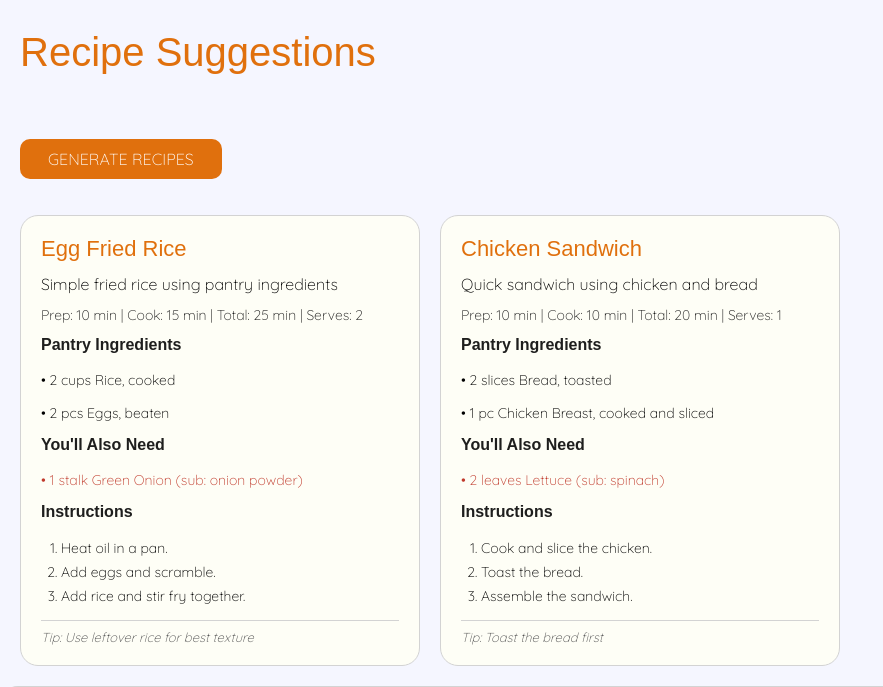
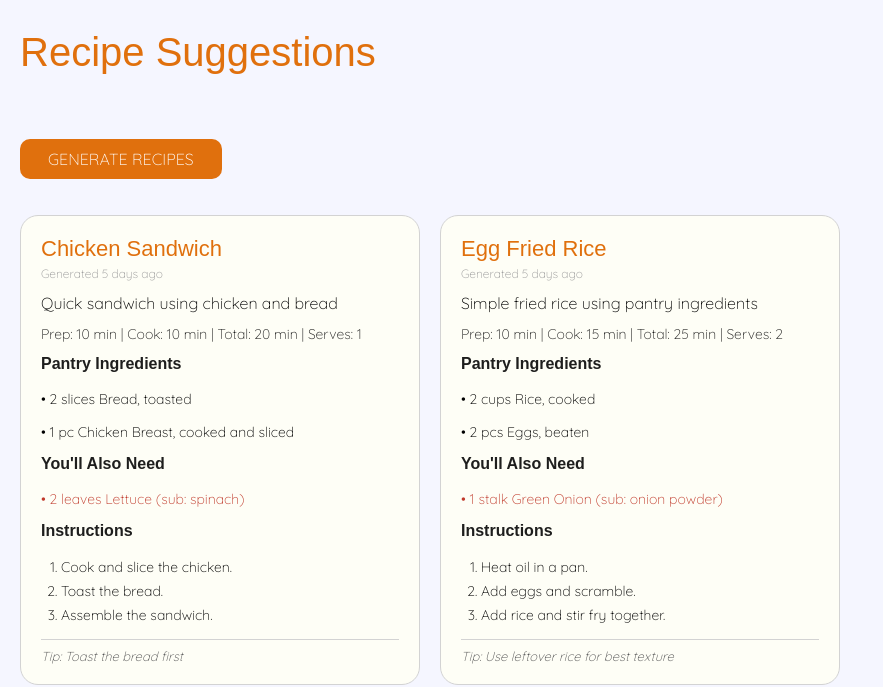
Before and after one commit to snowfluk3/ACIT-2911, a Flask app: page /dashboard in a window 1280 px wide. Shown: the part 860-1547 px from the top of the page, without its empty margins (0-883 px from the left). Run offline with Flask 3, Linux system fonts and the light colour scheme; a user stored in the database is signed in; data comes from the database, SQL or seed files in the repository; some web fonts are replaced.

Commit message:
Shows all recipes in DB

```diff
--- a/app/routes/recipes.py
+++ b/app/routes/recipes.py
@@ -1,4 +1,5 @@
 import threading
+from datetime import date
 from flask import Blueprint, jsonify, render_template, request
 from ..models.model import Recipe, RecipeIngredient, RecipeInstruction, RecipeMissingIngredient, Ingredient
 from ..extensions.recipe import generate_recipes
@@ -67,10 +68,24 @@ def generation_status():
     return jsonify(_gen_status)
 
 
+def _relative_date(d):
+    if isinstance(d, str):
+        d = date.fromisoformat(d)
+    elif hasattr(d, "date"):
+        d = d.date()
+    delta = (date.today() - d).days
+    if delta == 0:
+        return "today"
+    if delta == 1:
+        return "yesterday"
+    return f"{delta} days ago"
+
+
 @recipe_bp.route("/rendered", methods=["GET"])
 def recipes_rendered():
-    latest = list(Recipe.select().order_by(Recipe.id.desc()).limit(3))
-    recipes = [recipe_to_dict(r) for r in reversed(latest)]
+    recipes = [recipe_to_dict(r) for r in Recipe.select().order_by(Recipe.id.desc())]
+    for r in recipes:
+        r["generated_label"] = _relative_date(r["created_at"])
     return render_template("_recipes.html", recipes=recipes)
 
 
--- a/app/static/styles.css
+++ b/app/static/styles.css
@@ -503,6 +503,12 @@ footer {
     font-size: 22px;
 }
 
+.recipe-card-generated {
+    font-size: 12px;
+    color: #999;
+    margin-top: -8px;
+}
+
 .recipe-card-meta {
     color: var(--h2);
     font-size: 14px;
--- a/app/templates/_recipes.html
+++ b/app/templates/_recipes.html
@@ -1,6 +1,7 @@
 {% for recipe in recipes %}
 <div class="recipe-card">
     <p class="elms-sans-regular recipe-card-title">{{ recipe.title }}</p>
+    <p class="quicksand-regular recipe-card-generated">Generated {{ recipe.generated_label }}</p>
     <p class="quicksand-regular">{{ recipe.description }}</p>
     <p class="quicksand-regular recipe-card-meta">
         Prep: {{ recipe.prep_time_minutes }} min  |
```
